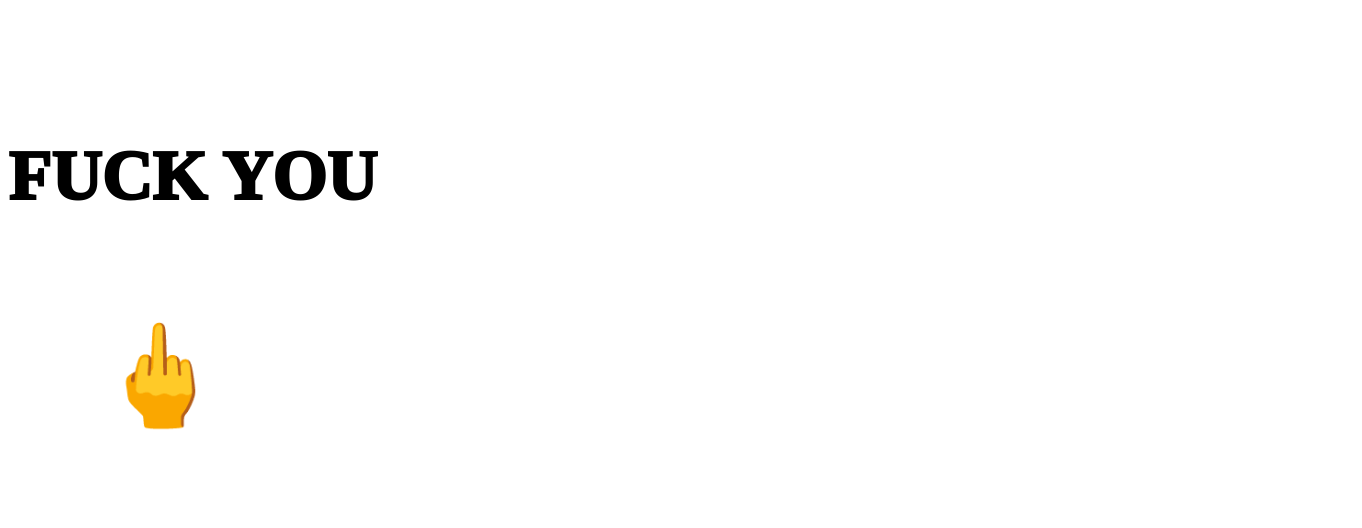
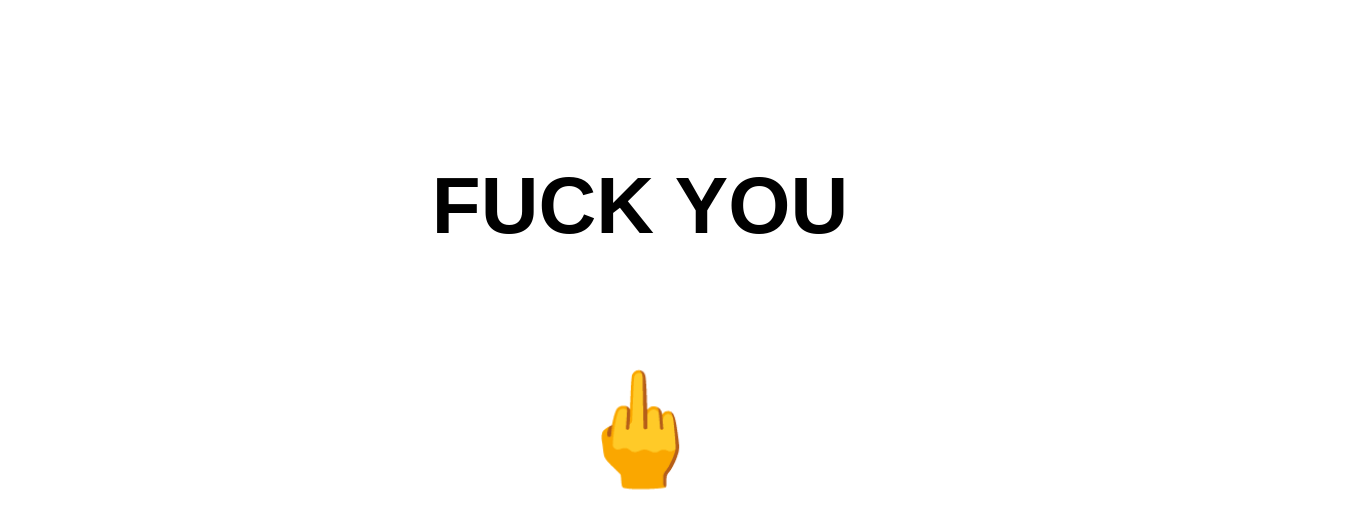
Before and after one commit to Curious-saurabh/Prank, a plain HTML site: page prank.html in a window 1280 px wide. Shown: the whole page, 1362 px wide, since content can reach past the window. Drawn offline with Linux system fonts and the light colour scheme.

Commit message:
Add files via upload

```diff
--- a/prank.html
+++ b/prank.html
@@ -2,50 +2,63 @@
 <html lang="en">
 <head>
     <meta charset="UTF-8">
-    <title>Page title</title>
+    <meta name="viewport" content="width=device-width, initial-scale=1.0"> <!-- Ensure proper scaling on mobile devices -->
+    <title>Responsive Page</title>
     <style>
-        h1{
-           position: relative;
-           top: 90px;
-            font-size: 70px;
-            font-weight: 1000;
+        body {
+            font-family: Arial, sans-serif; /* Choose a readable font */
+            margin: 0;
+            padding: 0;
+            text-align: center; /* Center align text */
         }
-         p{
-           position: relative;
-           top: 90px;
-            left:90px;
-            font-size: 100px;
-            font-weight: 1000;
-         animation:zoom 1s ease-in-out 0s infinite;
+        h1 {
+            font-size: 5em; /* Increase font size */
+            font-weight: bold; /* Use a suitable font weight */
+            margin-top: 20vh; /* Use percentage or viewport units for spacing */
+        }
+        p {
+            font-size: 7em; /* Increase font size */
+            animation: zoom 1s ease-in-out infinite, moveUpDown 2s ease-in-out infinite; /* Apply animations */
+            position: relative; /* Ensure relative positioning for animation */
+            top: 90px; /* Adjust position for animation */
         }
         @keyframes zoom {
-
-            0%{
-              position: relative;
-           top: 90px;
-           color: black;
-
+            0% {
+                color: black; /* Initial color */
+                transform: scale(1); /* Initial scale */
             }
-            50%{
-                position: relative;
-           top: 20px;
-           color:blue;
-
+            50% {
+                color: blue; /* Mid-animation color */
+                transform: scale(1.5); /* Scale the emoji */
             }
-            100%{
-                position: relative;
-           top: 90px;
-           color: red;
-
+            100% {
+                color: red; /* Final color */
+                transform: scale(1); /* Return to original scale */
             }
         }
 
+        @keyframes moveUpDown {
+            0%, 100% {
+                transform: translateY(0); /* Start and end at the same position */
+            }
+            50% {
+                transform: translateY(-90px); /* Move up */
+            }
+        }
 
-
+        /* Responsive adjustments */
+        @media (max-width: 768px) {
+            h1 {
+                font-size: 3em; /* Adjust font size for smaller screens */
+            }
+            p {
+                font-size: 5em; /* Adjust font size for smaller screens */
+            }
+        }
     </style>
 </head>
 <body>
-    <h1>FUCK YOU </h1>
+    <h1>FUCK YOU</h1>
     <p>🖕</p>
 </body>
 </html>
```
